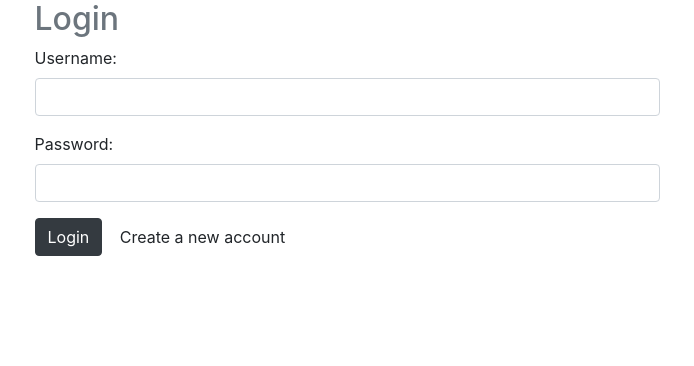
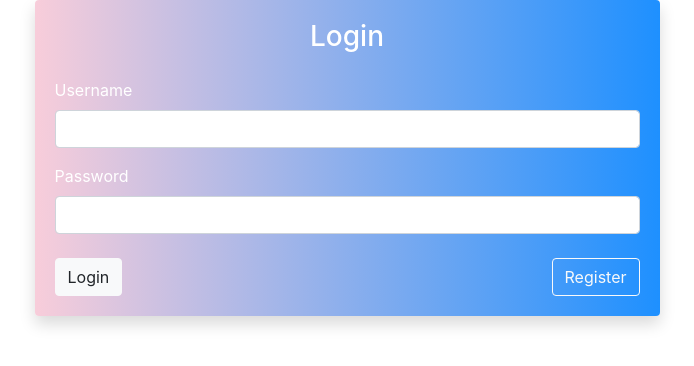
Before and after one commit to Nayeem131136/RoomEase, a Django app: page /user/login/ in a window 1280 px wide. Shown: the top 366 px of the page, without its empty margins (293-987 px from the left). Run offline with Django 5.2, Linux system fonts and the light colour scheme.

Commit message:
add color login page

```diff
--- a/RoomEase/accounts/templates/user/login.html
+++ b/RoomEase/accounts/templates/user/login.html
@@ -3,40 +3,45 @@
 {% block content %}
 
 <div class="row justify-content-center">
-    <div class="col-sm-6">
-        <h2 class="text-muted">Login</h2>
+    <div class="col-md-6">
+        <div class="card shadow" style="background: linear-gradient(to right, #f8cdda, #1e90ff); border: none;">
+            <div class="card-body">
+                <h3 class="text-center text-white mb-4">Login</h3>
 
                 {% if form.non_field_errors %}
-        <small class="text-danger">
+                <div class="alert alert-danger">
                     {{ form.non_field_errors.as_ul }}
-        </small>
+                </div>
                 {% endif %}
 
                 <form method="POST" action="{% url 'login' %}">
                     {% csrf_token %}
+
                     <div class="form-group">
-                <label for="{{ form.username.id_for_label}}">Username:</label>
-                <input type="text" name="{{ form.username.name }}" class="form-control" value="{{ form.username.value}}" />
+                        <label class="text-white" for="{{ form.username.id_for_label }}">Username</label>
+                        <input type="text" name="{{ form.username.name }}" class="form-control" value="{{ form.username.value }}">
                         {% if form.username.errors %}
-                <span class="text-danger">{{ form.username.errors }}</span>
+                        <small class="text-danger">{{ form.username.errors }}</small>
                         {% endif %}
                     </div>
 
-
                     <div class="form-group">
-                <label for="{{ form.password.id_for_label}}">Password:</label>
-                <input type="password" name="{{ form.password.name }}" class="form-control" value="{{ form.password.value}}" />
-                <span class="text-danger">{{ form.password.errors }}</span>
+                        <label class="text-white" for="{{ form.password.id_for_label }}">Password</label>
+                        <input type="password" name="{{ form.password.name }}" class="form-control" value="{{ form.password.value }}">
+                        {% if form.password.errors %}
+                        <small class="text-danger">{{ form.password.errors }}</small>
+                        {% endif %}
                     </div>
 
-
-            <button type="submit" class="btn btn-dark">Login</button>
-
-            <a href="{% url 'register' %}" class="btn btn-default">Create a new account</a>
-
+                    <div class="d-flex justify-content-between mt-4">
+                        <button type="submit" class="btn btn-light">Login</button>
+                        <a href="{% url 'register' %}" class="btn btn-outline-light">Register</a>
+                    </div>
 
                 </form>
             </div>
         </div>
+    </div>
+</div>
 
 {% endblock %}
```
Also changed, not shown: RoomEase/accounts/templates/user/register.html (line endings or trailing spaces), RoomEase/db.sqlite3. Lines whose indentation alone changed are shown as unchanged.
